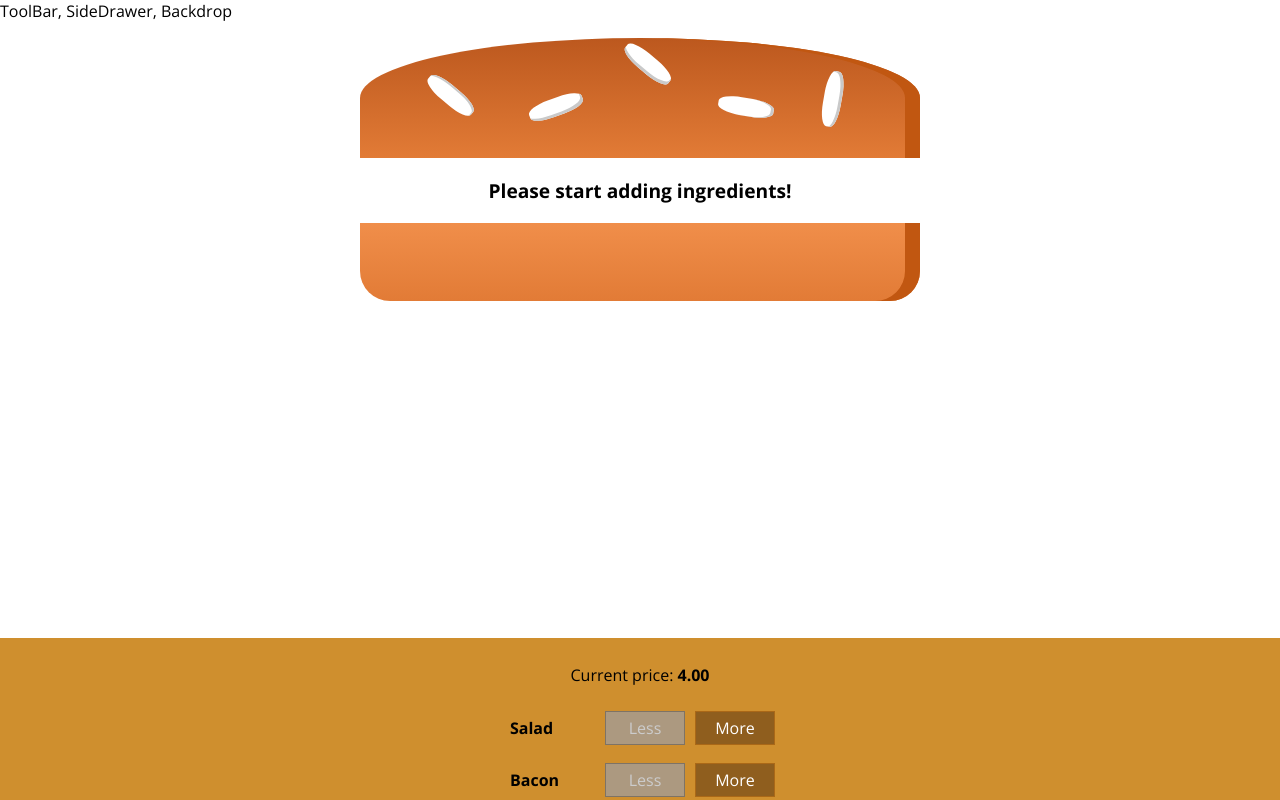
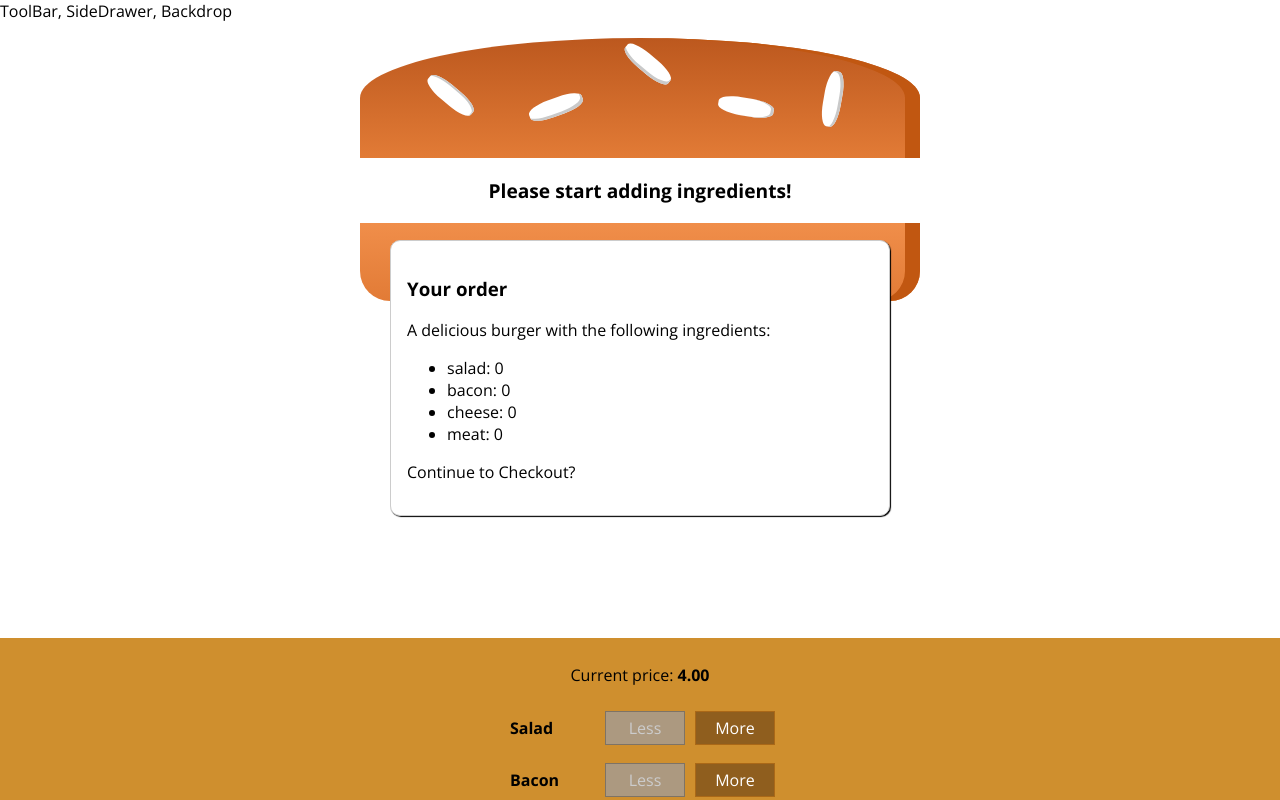
Before and after one commit to Kenokoz/my-burger, a React (Create React App) app: page / in a window 1280 px wide. Shown: the top 800 px of the page. Built offline with nearby package versions, Linux system fonts and the light colour scheme.

Commit message:
Add a modal window

```diff
--- /dev/null
+++ b/src/components/Burger/OrderSummary/OrderSummary.js
@@ -0,0 +1,21 @@
+import React from 'react';
+import Aux from '../../../hoc/AuxWrapper';
+
+const orderSummary = props => {
+  const ingredientSummary = Object.keys(props.ingredients).map(ingrKey => (
+    <li key={ingrKey}>
+      <span style={{ textTransorm: 'capitalize' }}>{ingrKey}</span>:{' '}
+      {props.ingredients[ingrKey]}
+    </li>
+  ));
+  return (
+    <Aux>
+      <h3>Your order</h3>
+      <p>A delicious burger with the following ingredients:</p>
+      <ul>{ingredientSummary}</ul>
+      <p>Continue to Checkout?</p>
+    </Aux>
+  );
+};
+
+export default orderSummary;
--- /dev/null
+++ b/src/components/UI/Modal/Modal.css
@@ -0,0 +1,21 @@
+.Modal {
+  position: fixed;
+  z-index: 500;
+  background-color: white;
+  width: 70%;
+  border: 1px solid #ccc;
+  border-radius: 10px;
+  box-shadow: 1px 1px 1px black;
+  padding: 16px;
+  left: 15%;
+  top: 30%;
+  box-sizing: border-box;
+  transition: all 0.3s ease-out;
+}
+
+@media (min-width: 600px) {
+  .Modal {
+    width: 500px;
+    left: calc(50% - 250px);
+  }
+}
--- /dev/null
+++ b/src/components/UI/Modal/Modal.js
@@ -0,0 +1,8 @@
+import React from 'react';
+import './Modal.css';
+
+const modal = props => {
+  return <div className="Modal">{props.children}</div>;
+};
+
+export default modal;
--- a/src/containers/BurgerBuilder/BurgerBuilder.js
+++ b/src/containers/BurgerBuilder/BurgerBuilder.js
@@ -2,6 +2,8 @@
 import Aux from '../../hoc/AuxWrapper';
 import Burger from '../../components/Burger/Burger';
 import BuildControls from '../../components/Burger/BuildControls/BuildControls';
+import Modal from '../../components/UI/Modal/Modal';
+import OrderSummary from '../../components/Burger/OrderSummary/OrderSummary';
 
 const INGREDIENT_PRICES = {
   salad: 0.5,
@@ -73,6 +75,9 @@
 
     return (
       <Aux>
+        <Modal>
+          <OrderSummary ingredients={this.state.ingredients} />
+        </Modal>
         <Burger ingredients={this.state.ingredients} />
         <BuildControls
           ingredientAdded={this.addIngredientHandler}
```
Also changed, not shown: src/components/UI/Backdrop/Backdrop.css (added, +9 -0 lines), src/components/UI/Backdrop/Backdrop.js (added).
